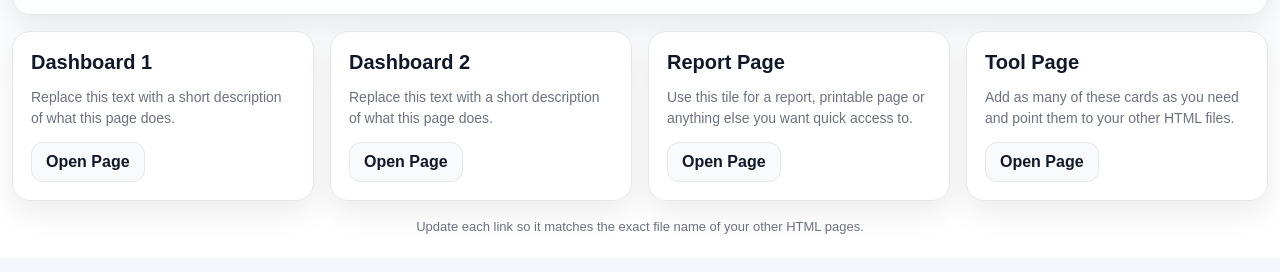
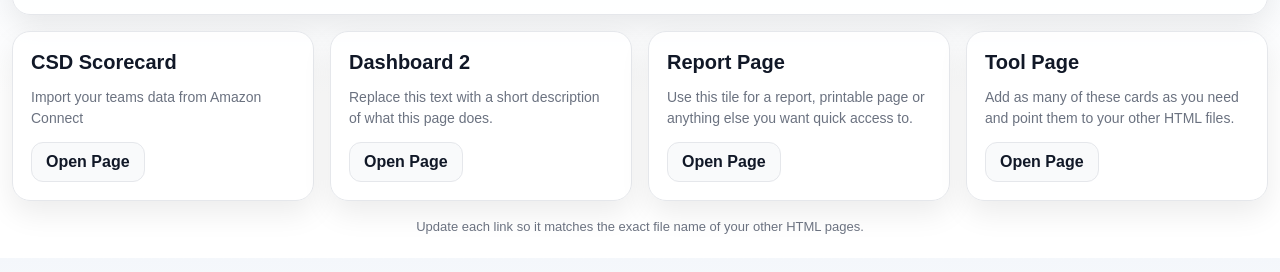
Before and after one commit to bakes79/goodchat, a plain HTML site: page index.html in a window 1280 px wide. Shown: the part 108-380 px from the top of the page. Drawn offline with Linux system fonts and the light colour scheme.

Commit message:
Update index.html

```diff
--- a/index.html
+++ b/index.html
@@ -124,9 +124,9 @@
 
     <section class="grid">
       <article class="card">
-        <h2>Dashboard 1</h2>
-        <p>Replace this text with a short description of what this page does.</p>
-        <a href="dashboard1.html">Open Page</a>
+        <h2>CSD Scorecard</h2>
+        <p>Import your teams data from Amazon Connect</p>
+        <a href="CSD-Scorecard.html">Open Page</a>
       </article>
 
       <article class="card">
```
